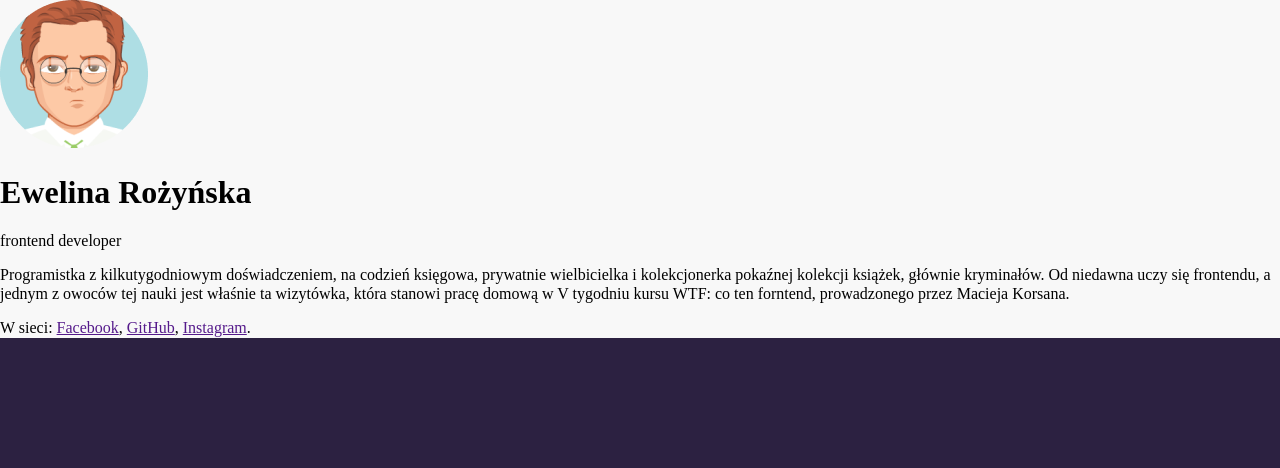
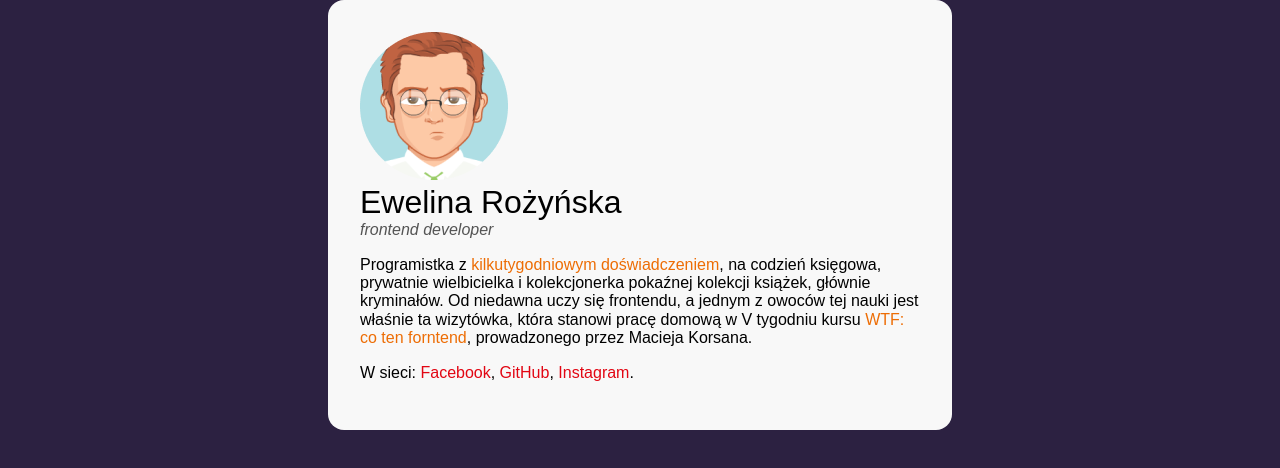
Before and after one commit to ewerozynska/business-card, a plain HTML site: page index.html in a window 1280 px wide. Drawn offline with Linux system fonts and the light colour scheme.

Commit message:
style change

```diff
--- a/index.html
+++ b/index.html
@@ -10,7 +10,11 @@
   <body>
     <main class="main">
       <article class="business-card">
-        <img class="business-card__image"  src="avatar.png" alt="Twarz człowieka" />
+        <img
+          class="business-card__image"
+          src="avatar.png"
+          alt="Twarz człowieka"
+        />
 
         <header>
           <h1 class="business-card__name">Ewelina Rożyńska</h1>
@@ -18,16 +22,20 @@
         </header>
 
         <p class="business-card__about">
-          Programistka z kilkutygodniowym doświadczeniem, na codzień księgowa,
-          prywatnie wielbicielka i kolekcjonerka pokaźnej kolekcji książek,
-          głównie kryminałów. Od niedawna uczy się frontendu, a jednym z owoców
-          tej nauki jest właśnie ta wizytówka, która stanowi pracę domową w V
-          tygodniu kursu WTF: co ten forntend, prowadzonego przez Macieja
-          Korsana.
+          Programistka z <b class="special">kilkutygodniowym doświadczeniem</b>,
+          na codzień księgowa, prywatnie wielbicielka i kolekcjonerka pokaźnej
+          kolekcji książek, głównie kryminałów. Od niedawna uczy się frontendu,
+          a jednym z owoców tej nauki jest właśnie ta wizytówka, która stanowi
+          pracę domową w V tygodniu kursu
+          <b class="special">WTF: co ten forntend</b>, prowadzonego przez
+          Macieja Korsana.
         </p>
 
-        <p class="business-card__about business-card__about--link">W sieci: <a href="">Facebook</a>, <a href="">GitHub</a>, <a href="">Instagram</a>.</p>
-
+        <p class="business-card__about business-card__about--link">
+          W sieci: <a class="special special--link" href="">Facebook</a>,
+          <a class="special special--link" href="">GitHub</a>,
+          <a class="special special--link" href="">Instagram</a>.
+        </p>
       </article>
     </main>
   </body>
--- a/style.css
+++ b/style.css
@@ -1,7 +1,47 @@
+html {
+  box-sizing: border-box;
+}
+
+*,
+*:before,
+*:after {
+  box-sizing: inherit;
+}
+
 body {
-    background: #2C2141;
+  background: #2c2141;
+  position: relative;
 }
 
 .main {
-    background: #F8F8F8;
+  margin: auto;
+  background: #f8f8f8;
+  width: 624px;
+  padding: 32px;
+  border-radius: 16px;
+  font-family: Arial, Helvetica, sans-serif;
+  font-size: 16px;
 }
+
+.business-card__name {
+  font-weight: normal;
+  font-style: normal;
+  margin: 0;
+}
+
+.business-card__position {
+  font-weight: normal;
+  font-style: italic;
+  margin: 0;
+  color: #545454;
+}
+
+.special {
+  font-weight: normal;
+  color: #ed6d05;
+}
+
+.special--link {
+  color: #e20613;
+  text-decoration: none;
+}
```
